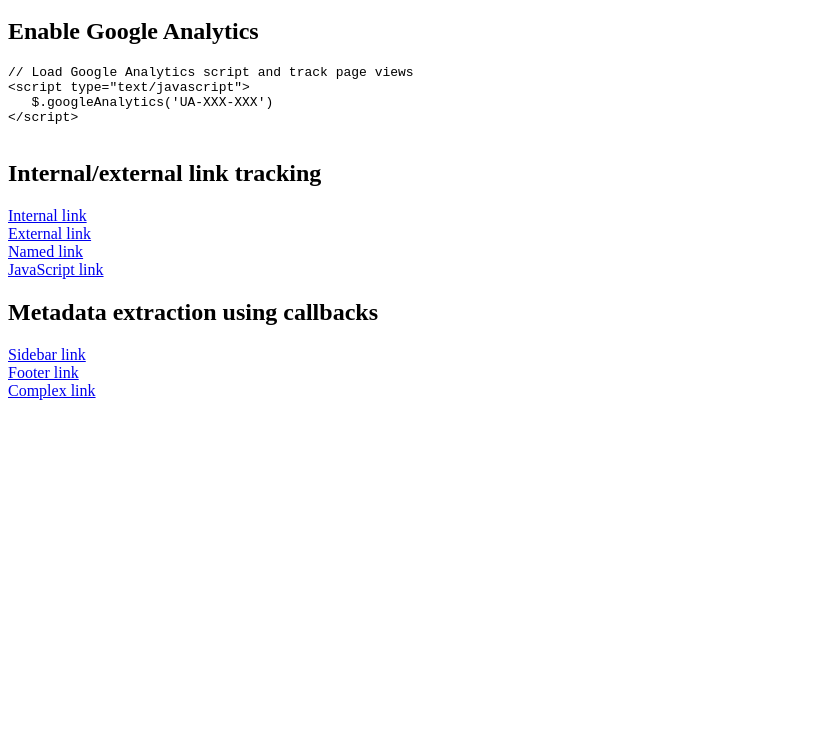
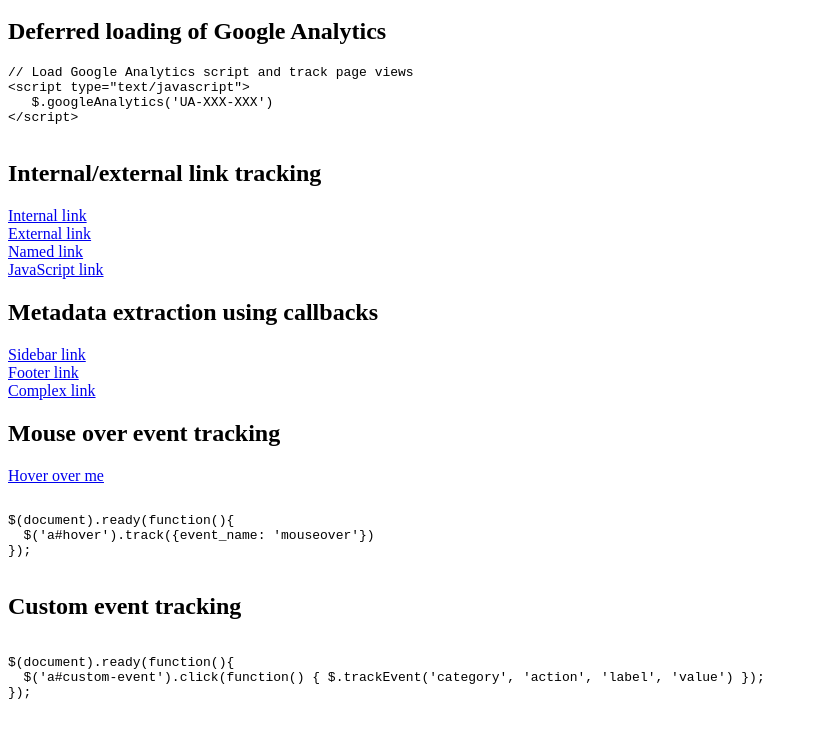
Before and after one commit to christianhellsten/jquery-google-analytics, a plain HTML site: page index.html in a window 1280 px wide. Shown: the part 48-786 px from the top of the page, without its empty margins (0-818 px from the left). Drawn offline with Linux system fonts and the light colour scheme.

Commit message:
Updated docs. Enabled deferred loading by default.

```diff
--- a/index.html
+++ b/index.html
@@ -11,7 +11,7 @@
 	<body>
 
     <h1>jQuery Google Analytics Plugin Examples</h1>
-    <h2>Enable Google Analytics</h2>
+    <h2>Deferred loading of Google Analytics</h2>
     <code>
     <pre>
 // Load Google Analytics script and track page views
@@ -60,5 +60,31 @@
 			});
 		});
 		</script>
+
+    <h2>Mouse over event tracking</h2>
+
+    <a href="www.google.com" id="hover">Hover over me</a>
+<script type="text/javascript">
+$(document).ready(function(){
+  $('a#hover').track({event_name: 'mouseover'})
+});
+</script>
+
+    <pre><code>
+$(document).ready(function(){
+  $('a#hover').track({event_name: 'mouseover'})
+});
+    </code></pre>
+
+
+    <h2>Custom event tracking</h2>
+
+    <pre><code>
+$(document).ready(function(){
+  $('a#custom-event').click(function() { $.trackEvent('category', 'action', 'label', 'value') });
+});
+    </code></pre>
+
+
 	</body>
 </html>
```
Also changed, not shown: jquery.google-analytics.js, 1 other file.
